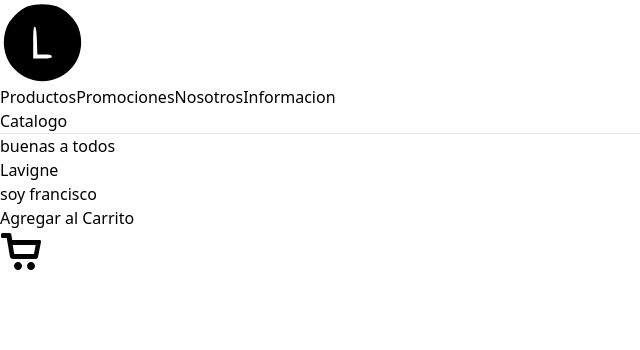
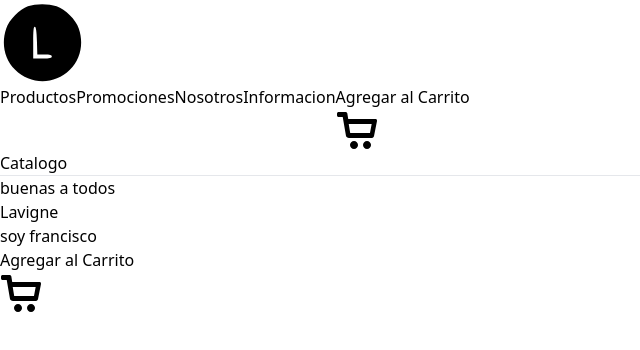
Before and after one commit to mClOvIn20/proyecto-react-js, a React (Vite) app: page / in a window 1280 px wide. Shown: the top 350 px of the page, without its empty margins (0-640 px from the left). Built offline with nearby package versions, Linux system fonts and the light colour scheme.

Commit message:
meti el carrito en el navbar

```diff
--- a/src/componentes/Navbar/Navbar.jsx
+++ b/src/componentes/Navbar/Navbar.jsx
@@ -1,7 +1,7 @@
 //import './Navbar.scss'
 import logo from '../../assets/logo.svg'
 import Navlink from './Navlink'
-
+import Boton from '../Boton/Boton'
 
 
 const Navbar = ()=> {
@@ -15,6 +15,9 @@ const Navbar = ()=> {
             <Navlink  href={"#"} text={"Promociones"}/>
             <Navlink  href={"#"} text={"Nosotros"}/>
             <Navlink  href={"#"} text={"Informacion"}/>
+            <Boton onClick={()=> alert("Se agrego pedido al carrito")}>
+    Agregar al Carrito <img src='/src/assets/carrito.svg'/>
+    </Boton>
           </nav>
         </div>
     </header>
```
